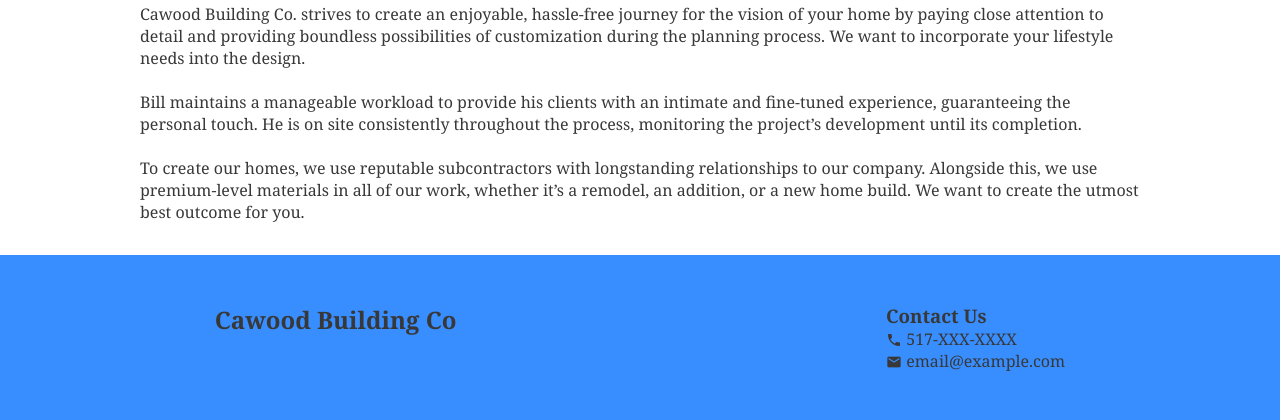
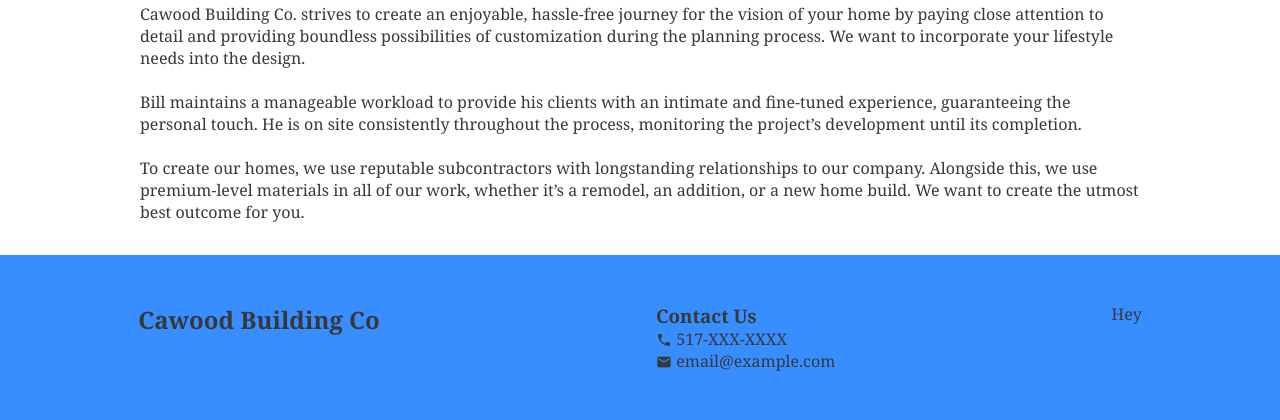
Before and after one commit to sammycawood/cbc, a PHP site: page /index.php in a window 1280 px wide. Shown: the part 1665-2085 px from the top of the page. Run offline with PHP 8.4, Linux system fonts and the light colour scheme; some libraries are stand-ins or nearby versions.

Commit message:
Modified footer

```diff
--- a/footer.php
+++ b/footer.php
@@ -5,5 +5,5 @@
         <p><i class="material-icons">phone</i> 517-XXX-XXXX</p>
         <p><i class="material-icons">email</i> email@example.com</p>
     </div>
-    <!--idk-->
+    <p>Hey</p>
 </footer>
```
